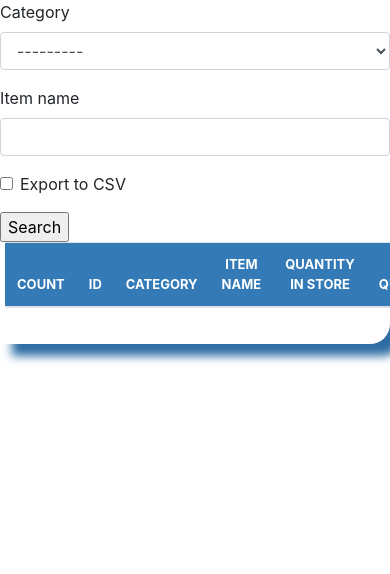
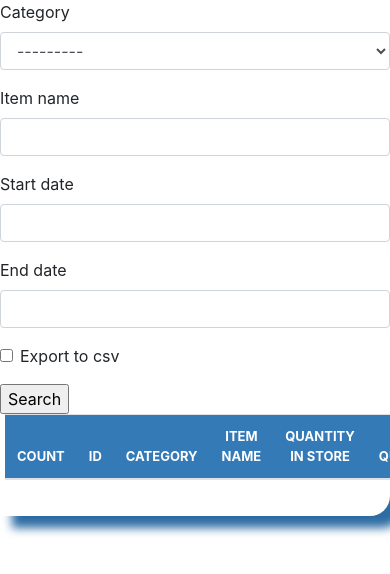
Before and after one commit to MichalDzielinski/stock_mgmt, a Django app: page /list_history/ in a window 390 px wide; the page is wider, and only the part inside the window is pictured. Shown: the part 56-630 px from the top of that part. Run offline with Django 4.2, Linux system fonts and the light colour scheme; the visitor is signed in with stand-in values (Sample User, id 1); data comes from the database, SQL or seed files in the repository; data that the repository does not hold is empty; some libraries are stand-ins or nearby versions.

Commit message:
Final commit

```diff
--- a/stock/forms.py
+++ b/stock/forms.py
@@ -1,5 +1,5 @@
 from django import forms
-from .models import Stock
+from .models import Stock, StockHistory
 
 class StockCreateForm(forms.ModelForm):
     class Meta:
@@ -45,3 +45,11 @@ class ReorderLevelForm(forms.ModelForm):
     class Meta:
         model = Stock
         fields = ['reorder_level']
+
+class StockHistorySearchForm(forms.ModelForm):
+	export_to_CSV = forms.BooleanField(required=False)
+	start_date = forms.DateTimeField(required=False)
+	end_date = forms.DateTimeField(required=False)
+	class Meta:
+		model = StockHistory
+		fields = ['category', 'item_name', 'start_date', 'end_date']
--- a/stock/views.py
+++ b/stock/views.py
@@ -1,7 +1,7 @@
 import csv
 from django.http import HttpResponse
 from django.shortcuts import render,redirect
-from .forms import StockCreateForm, StockSearchForm, StockUpdateForm, IssueForm, ReceiveForm, ReorderLevelForm
+from .forms import StockCreateForm, StockSearchForm, StockUpdateForm, IssueForm, ReceiveForm, StockHistorySearchForm ,ReorderLevelForm
 from .models import Stock, StockHistory
 from django.contrib import messages
 from django.contrib.auth.decorators import login_required
@@ -136,17 +136,19 @@ def reorder_level(request, pk):
 
 @login_required
 def list_history(request):
-
-    header = 'L IST OF ITEMS'
+    header = 'LIST OF ITEMS'
     qs = StockHistory.objects.all()
 
-    form = StockSearchForm(request.POST or None)
+    form = StockHistorySearchForm(request.POST or None)
     context = {'qs':qs, 'header':header, 'form': form}
     if request.method == 'POST':
         category = form['category'].value()
+
         qs = StockHistory.objects.filter(
-								item_name__icontains=form['item_name'].value()
-								)
+	                                item_name__icontains=form['item_name'].value(),
+	                                last_updated__range=[
+							                form['start_date'].value(),
+							                form['end_date'].value()])
 
         if (category != ''):
             qs = qs.filter(category_id=category)
--- a/templates/list_history.html
+++ b/templates/list_history.html
@@ -8,11 +8,15 @@
 
 
 {% block content %}
+
+<div class="row">
+  <div class="col-sm-2">
     <form method='POST' action=''>{% csrf_token %}
       {{form|crispy}}
       <input type="submit" value='Search'/>
     </form>
-
+  </div>
+  <div class="col-sm-10">
       <div class="display_table">
           <table class='table'>
             <thead>
@@ -49,6 +53,17 @@
       </div>
   </div>
 
+</div>
+
+<!-- #region SCRIPTS -->
+<script src="https://code.jquery.com/jquery-3.5.1.slim.min.js" integrity="sha256-tG5mcZUtJsZvyKAxYLVXrmjKBVLd6VpVccqz/r4ypFE=" crossorigin="anonymous"></script>
+<script src="https://cdnjs.cloudflare.com/ajax/libs/jqueryui/1.12.1/jquery-ui.min.js" integrity="sha512-57oZ/vW8ANMjR/KQ6Be9v/+/h6bq9/l3f0Oc7vn6qMqyhvPd1cvKBRWWpzu0QoneImqr2SkmO4MSqU+RpHom3Q==" crossorigin="anonymous" referrerpolicy="no-referrer"></script>
+<script>
+  $(document).ready(function(){
+    $(".datetimeinput").datepicker({changeYear: true, changeMonth: true});
+  });
+</script>
+<!-- #endregion SCRIPTS -->
 
 
 
```
Lines whose indentation alone changed are shown as unchanged.
